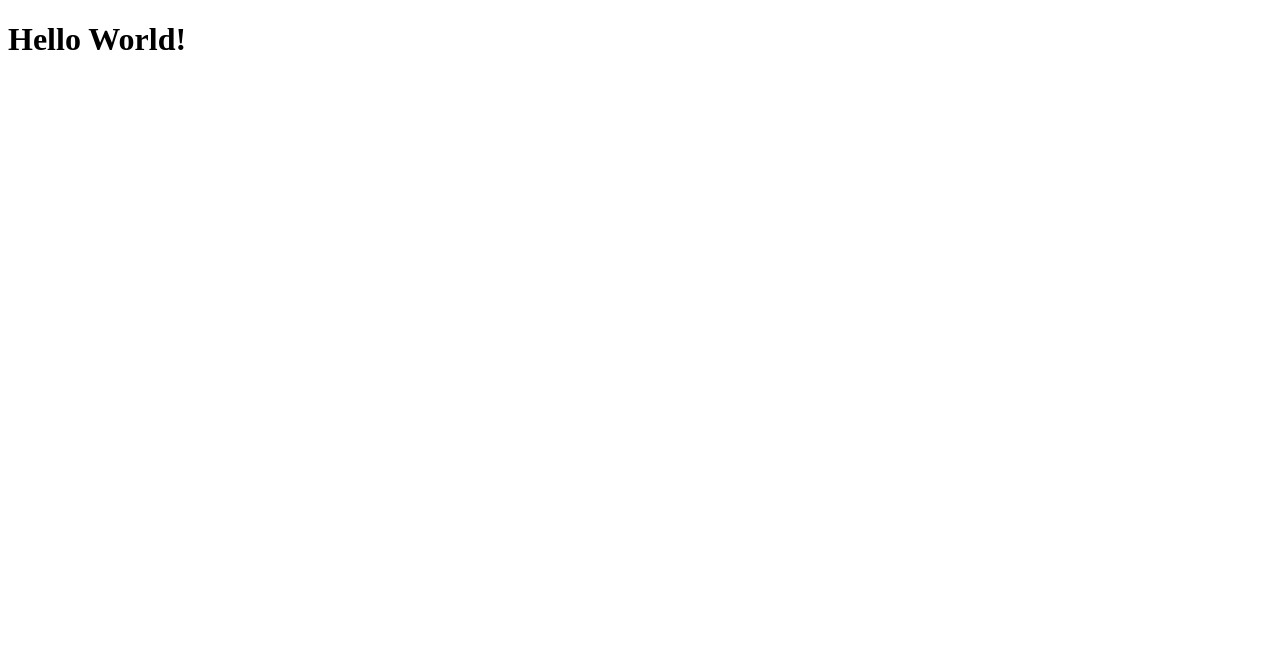
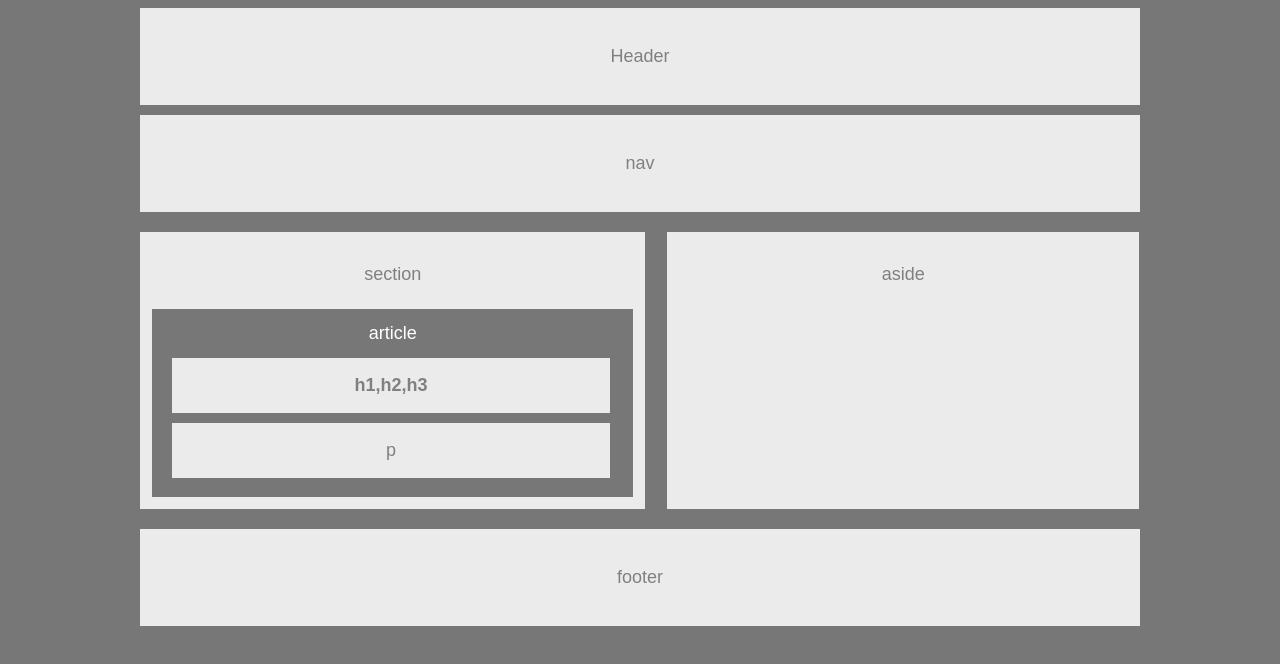
Before and after one commit to marielavlz/marielavlz.github.io, a plain HTML site: page index.html in a window 1280 px wide. Drawn offline with Linux system fonts and the light colour scheme.

Commit message:
added completed HW 1

```diff
--- a/index.html
+++ b/index.html
@@ -1,6 +1,48 @@
 <!DOCTYPE html>
-<html>
+<html lang="en-us">
 
-	<h1>Hello World!</h1>
+<head>
+	<title>Wireframe</title>
 
-</html>
+	<link rel="stylesheet" type="text/css" href="style.css">
+</head>
+
+<body>
+	<header>
+		<p>Header</p>
+	</header>
+
+	<nav>
+		<p>nav</p>
+	</nav>
+
+	<div class="container">
+
+		<section id ="section">
+			<p class="text">section</p>
+
+			<div id="article">
+
+				<p class="text">article</p>
+
+				<div id="headers">
+					<p>h1,h2,h3</p>
+				</div>
+
+				<div id="paragraph">
+					<p> p </p>
+				</div>
+			</div>
+		</section>
+
+		<aside>
+			<p class="text">aside</p>
+		</aside>
+
+	</div>
+
+	<footer>
+		<p>footer</p>
+	</footer>
+
+</body>
--- /dev/null
+++ b/style.css
@@ -0,0 +1,96 @@
+* {
+  /*box-sizing: border-box;*/
+  text-align: center;
+  font-family: Arial;
+}
+
+body{
+	font-size: 18px;
+	background: #777;
+}
+
+header{
+	background: #ebebeb;
+	padding: 20px;
+	color: gray;
+	width: 960px;
+	margin: auto;
+}
+
+nav{
+	background: #ebebeb;
+	margin: auto;
+	margin-top: 10px;
+	padding: 20px;
+	color: gray;
+	width: 960px;
+}
+
+.text{
+	position: relative;
+	top: 13.5px;
+}
+
+.container{
+	height: 280px;
+	margin: auto;
+	width: 999.5px;
+	margin-top: 20px;
+	color: grey;
+	clear: both;
+}
+
+#section{
+	width: 505px;
+	height: 277px;
+	float: left;
+	background-color: #ebebeb;
+	margin-bottom: 20px;
+}
+
+aside{
+	background-color: #ebebeb;
+	float: left;
+	width: 472px;
+	height: 277px;
+	margin-left: 22.1px;
+}
+
+#article{
+	height: 188px;
+	margin: 12px;
+	margin-top: 38px;
+	background: #777;
+	color: white;
+	font-family: Arial;
+}
+
+#headers{
+	width: 91%;
+	height: 55px;
+	margin-left: 20px;
+	margin-top: 28px;
+	background-color: #ebebeb;
+	color: grey;
+	font-weight: bold;
+	line-height: 55px
+}
+
+#paragraph{
+	width: 91%;
+	height: 55px;
+	margin-left: 20px;
+	margin-top: -8px;
+	background-color: #ebebeb;
+	color: grey;
+	line-height: 55px;
+}
+
+footer {
+  padding: 20px;
+  clear: both;
+  background: #ebebeb;
+  width: 960px;
+  margin: auto;
+  color: gray;
+}
```
Also changed, not shown: 1 other file.
